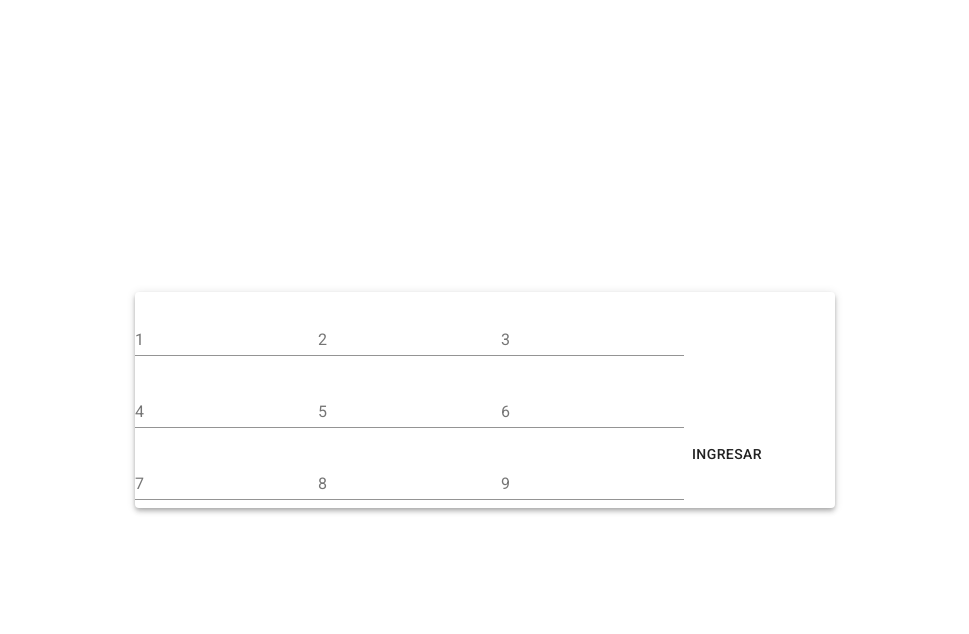
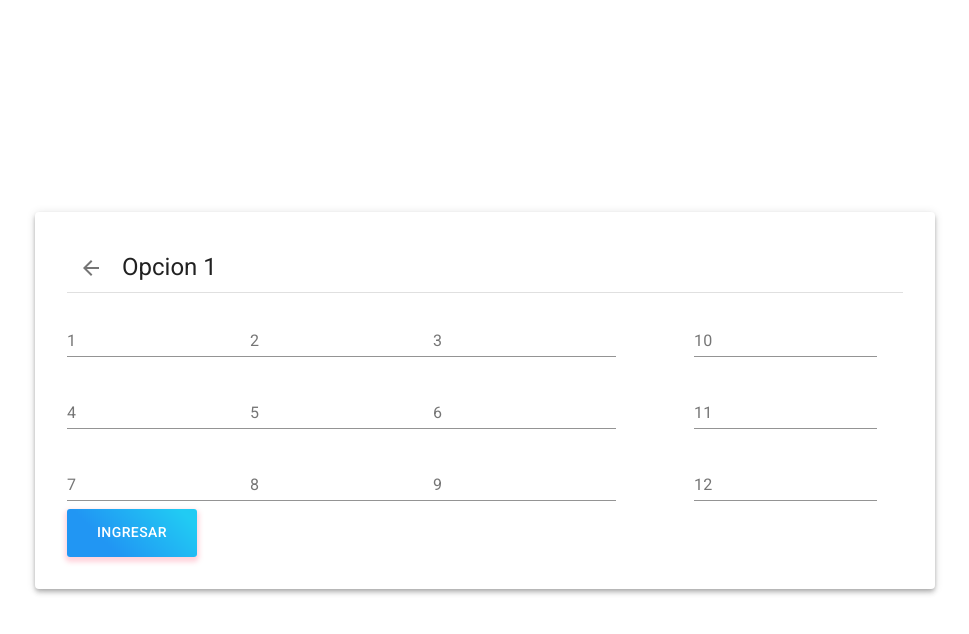
Before and after one commit to TatoBig/Proyecto-Algebra-Lineal, a Next.js app: page / in a window 1280 px wide. Both pictures are taken after a click on the button "OPCIÓN 1". Shown: the top 634 px of the page, without its empty margins (155-1124 px from the left). Built offline with nearby package versions, Linux system fonts and the light colour scheme.

Commit message:
Completada la opcion 1

```diff
--- /dev/null
+++ b/components/code/Opcion1.js
@@ -0,0 +1,102 @@
+import React from 'react'
+import { Grid, Button, Divider, Typography, Box, IconButton, makeStyles } from '@material-ui/core/'
+import { ArrowBack } from '@material-ui/icons/'
+import { useFunctions } from './Functions'
+import Input from '../visual/Input'
+import { useForm } from 'react-hook-form'
+import { create, all } from 'mathjs'
+import { useState } from 'react'
+import { SubmitButton } from '../visual/Buttons'
+
+const config = {}
+const math = create(all, config)
+
+const useStyles = makeStyles(theme => ({
+  title: {
+    padding: 7
+  }
+}))
+
+const Opcion1 = (props) => {
+  const { returnMenu } = props
+  const { invertirMatriz, multiplicarMatrices } = useFunctions()
+  const matriz3x3 = [1, 2, 3, 4, 5, 6, 7, 8, 9]
+  const matriz1x3 = [1, 2, 3]
+  const { handleSubmit, control, formState: { errors }, setValue } = useForm({
+
+    mode: 'onChange',
+  })
+  const classes = useStyles()
+
+  const onSubmit = (data) => {
+    let matrizA = []
+    let matrizB = []
+    let contador = 0
+    let contadorGeneral = 0
+    let fila = []
+    for (const casilla in data) {
+      console.log(`${data[casilla]}`);
+      fila.push(data[casilla])
+      contador++
+      contadorGeneral++
+      if (contadorGeneral < 10) {
+        if (contador === 3) {
+          contador = 0
+          matrizA.push(fila)
+          fila = []
+        }
+      } else {
+        if (contador === 3) {
+          fila.map(numero => {
+            let auxArray = [numero]
+            matrizB.push(auxArray)
+          })
+        }
+      }
+    }
+    console.log(matrizA)
+    console.log(matrizB)
+
+    const matrizAInvertida = invertirMatriz(matrizA)
+    console.log(multiplicarMatrices(matrizAInvertida, matrizB))
+  }
+
+  return (
+    <React.Fragment>
+      <Grid container spacing={0}>
+        <Grid item xs={9}>
+          {
+            matriz3x3.map((cell, index) => (
+              <Input
+                key={index}
+                error={errors.name}
+                control={control}
+                label={`${index + 1}`}
+                name={`c${index}`}
+              />
+            ))
+          }
+        </Grid>
+        <Grid item xs={3}>
+          {
+            matriz1x3.map((cell, index) => (
+              <Input
+                key={index}
+                error={errors.name}
+                control={control}
+                label={`${index + 10}`}
+                name={`c${index + 9}`}
+              />
+            ))
+          }
+        </Grid>
+      </Grid>
+      <SubmitButton
+        text="Ingresar"
+        onClick={handleSubmit(onSubmit)}
+      />
+    </React.Fragment>
+  )
+}
+
+export default Opcion1
--- a/components/code/option1.js
+++ b/components/code/Opcion2.js
@@ -1,23 +1,13 @@
-/* eslint-disable react-hooks/rules-of-hooks */
 import React from 'react'
 import Typography from '@material-ui/core/Typography'
-import { useFunctions } from './functions'
+import { useFunctions } from './Functions'
 import Button from '@material-ui/core/Button'
 import Input from '../visual/Input'
 import { useForm } from 'react-hook-form'
 
-
-const option1 = () => {
-  const {
-    identidad3,
-    identidad4,
-    sumaMatriz,
-    restaMatriz,
-    multiplicarMatriz,
-    reemplazarFila,
-    nuevaFuncion
-  } = useFunctions()
-  const matriz3x3 = [1, 2, 3, 4, 5, 6, 7, 8, 9]
+const Opcion2 = () => {
+  const { solveByGaussJordan } = useFunctions()
+  const matriz4x5 = [1, 2, 3, 4, 5, 6, 7, 8, 9, 10, 11, 12, 13, 14, 15, 16, 17, 18, 19, 20]
   const { handleSubmit, control, formState: { errors }, setValue } = useForm({
     mode: 'onChange',
   })
@@ -25,10 +15,25 @@ const option1 = () => {
   const onSubmit = (data) => {
     console.log(data)
   }
+
+
+  const resolve = () => {
+    let gaussJordanMatrix = [
+      [1, -2, 2, -3, 15],
+      [3, 4, -1, 1, -6],
+      [2, -3, 2, -1, 17],
+      [1, 1, -3, -2, -7]
+    ];
+
+    console.log(solveByGaussJordan(gaussJordanMatrix))
+    // let solvedMatrix = Gordan.solveByGaussJordan(gaussJordanMatrix);
+    // console.log(solvedMatrix)
+  }
+
   return (
     <React.Fragment>
       {
-        matriz3x3.map((cell, index) => (
+        matriz4x5.map((cell, index) => (
           <Input
             key={index}
             error={errors.name}
@@ -45,4 +50,4 @@ const option1 = () => {
   )
 }
 
-export default option1
+export default Opcion2
--- /dev/null
+++ b/components/code/Opcion3.js
@@ -0,0 +1,23 @@
+import React from 'react'
+import Button from '@material-ui/core/Button'
+
+const Opcion3 = () => {
+
+  const funcion = () => {
+    console.log('Podes hacer pruebas aqui en la funcion')
+  }
+
+  return (
+    <React.Fragment>
+      <h1>Aqui podes hacer todo lo de html</h1>
+      <h1>La altura se va automatica si vas escribiendo mas</h1>
+      <h1>El ancho si queres lo cambias en el index</h1>
+      <h1>En lo primero, useStyles, cambias width de Op3</h1>
+      <Button variant="outlined" color="default" onClick={() => funcion()}>
+        Boton por si queres probar algo
+      </Button>
+    </React.Fragment>
+  )
+}
+
+export default Opcion3
--- a/components/visual/Buttons.js
+++ b/components/visual/Buttons.js
@@ -2,8 +2,17 @@ import React from 'react'
 import { Button, makeStyles } from '@material-ui/core/'
 
 const useStyles = makeStyles(theme => ({
-  button: {
+  option: {
     background: 'linear-gradient(45deg, #FE6B8B 30%, #FF8E53 90%)',
+    border: 0,
+    borderRadius: 3,
+    boxShadow: '0 3px 5px 2px rgba(255, 105, 135, .3)',
+    color: 'white',
+    height: 48,
+    padding: '0 30px',
+  },
+  submit: {
+    background: 'linear-gradient(45deg, #2196F3 30%, #21CBF3 90%)',
     border: 0,
     borderRadius: 3,
     boxShadow: '0 3px 5px 2px rgba(255, 105, 135, .3)',
@@ -14,13 +23,25 @@ const useStyles = makeStyles(theme => ({
 }))
 
 export const OptionButton = (props) => {
-  const { text, onClick } = props
+  const { text, onClick, fullWidth } = props
   const classes = useStyles()
   return (
     <React.Fragment>
-      <Button className={classes.button} fullWidth onClick={onClick}>
+      <Button className={classes.option} fullWidth={fullWidth} onClick={onClick}>
         {text}
       </Button>
     </React.Fragment>
   )
 }
+
+export const SubmitButton = (props) => {
+  const { text, onClick, fullWidth } = props
+  const classes = useStyles()
+  return (
+    <React.Fragment>
+      <Button className={classes.submit} fullWidth={fullWidth} onClick={onClick}>
+        {text}
+      </Button>
+    </React.Fragment>
+  )
+}
--- /dev/null
+++ b/components/visual/Header.js
@@ -0,0 +1,33 @@
+import React from 'react'
+import { Grid, Button, Divider, Typography, Box, IconButton, makeStyles } from '@material-ui/core/'
+import { ArrowBack } from '@material-ui/icons/'
+
+const useStyles = makeStyles(theme => ({
+  title: {
+    padding: 7
+  }
+}))
+
+const Header = (props) => {
+  const { title, returnMenu } = props
+  const classes = useStyles()
+  return (
+    <React.Fragment>
+      <Box display="flex" flexDirection="row">
+        <Box>
+          <IconButton aria-label="delete" onClick={() => returnMenu()}>
+            <ArrowBack />
+          </IconButton>
+        </Box>
+        <Box className={classes.title}>
+          <Typography variant="h5" color="initial">
+            {title}
+          </Typography>
+        </Box>
+      </Box>
+      <Divider />
+    </React.Fragment>
+  )
+}
+
+export default Header
--- a/components/visual/Input.js
+++ b/components/visual/Input.js
@@ -1,8 +1,15 @@
 import React from 'react'
 import { Controller } from 'react-hook-form'
-import { TextField } from '@material-ui/core'
+import { TextField, Box, makeStyles } from '@material-ui/core'
+
+const useStyles = makeStyles((theme) => ({
+  input: {
+    width: 50,
+  }
+}))
 
 export default function FormInput(props) {
+  const classes = useStyles()
   const {
     className,
     control,
--- a/package.json
+++ b/package.json
@@ -14,7 +14,6 @@
     "@material-ui/lab": "^4.0.0-alpha.58",
     "framer-motion": "^4.1.17",
     "mathjs": "^9.4.2",
-    "matrix-js": "^1.5.1",
     "next": "11.0.0",
     "react": "17.0.2",
     "react-dom": "17.0.2",
--- a/pages/index.js
+++ b/pages/index.js
@@ -4,7 +4,10 @@ import { Button, Paper, makeStyles, Typography, Box, Grid, FormControlLabel, Swi
 import Card from '../components/visual/Card'
 import { OptionButton } from '../components/visual/Buttons'
 import { motion } from 'framer-motion'
-import Opcion1 from '../components/code/option1'
+import Opcion1 from '../components/code/Opcion1'
+import Opcion2 from '../components/code/Opcion2'
+import Opcion3 from '../components/code/Opcion3'
+import Header from '../components/visual/Header'
 
 const useStyles = makeStyles((theme) => ({
   root: {
@@ -14,7 +17,20 @@ const useStyles = makeStyles((theme) => ({
     width: '100%',
   },
   paper: {
-    width: 700
+    width: 700,
+    padding: theme.spacing(2)
+  },
+  paperOp1: {
+    width: 900,
+    padding: theme.spacing(4)
+  },
+  paperOp2: {
+    width: 1050,
+    padding: theme.spacing(4)
+  },
+  paperOp3: {
+    width: 700,
+    padding: theme.spacing(4)
   },
   svg: {
     width: 100,
@@ -29,7 +45,6 @@ const useStyles = makeStyles((theme) => ({
 
 export default function Home() {
   const [checked, setChecked] = useState(0)
-  const [showMenu, setShowMenu] = useState(true)
   const classes = useStyles()
 
   const handleChange = (check) => {
@@ -51,12 +66,14 @@ export default function Home() {
                 <Grid container spacing={3} direction="column">
                   <Grid item xs={12}>
                     <OptionButton
+                      fullWidth
                       onClick={() => handleChange(1)}
                       text="Opción 1"
                     />
                   </Grid>
                   <Grid item xs={12}>
                     <OptionButton
+                      fullWidth
                       onClick={() => handleChange(2)}
                       text="Opción 2"
                     />
@@ -64,8 +81,9 @@ export default function Home() {
                   </Grid>
                   <Grid item xs={12}>
                     <OptionButton
+                      fullWidth
                       onClick={() => handleChange(3)}
-                      text="Opción 2"
+                      text="Opción 3"
                     />
                   </Grid>
                 </Grid>
@@ -74,26 +92,30 @@ export default function Home() {
           </Paper>
         </Zoom>
         <Zoom in={checked === 1} mountOnEnter unmountOnExit>
-          <Paper elevation={4} className={classes.paper}>
-            <Opcion1/>
+          <Paper elevation={4} className={classes.paperOp1}>
+            <Header
+              returnMenu={() => handleChange(0)}
+              title="Opcion 1"
+            />
+            <Opcion1 />
           </Paper>
         </Zoom>
         <Zoom in={checked === 2} mountOnEnter unmountOnExit>
-          <Paper elevation={4} className={classes.paper}>
-            <Typography variant="h1" color="initial">Opción 2</Typography>
-            <OptionButton
-              text="Regresar"
-              onClick={() => handleChange(0)}
+          <Paper elevation={4} className={classes.paperOp2}>
+            <Header
+              returnMenu={() => handleChange(0)}
+              title="Opcion 2"
             />
+            <Opcion2 />
           </Paper>
         </Zoom>
         <Zoom in={checked === 3} mountOnEnter unmountOnExit>
-          <Paper elevation={4} className={classes.paper}>
-            <Typography variant="h1" color="initial">Opción 3</Typography>
-            <OptionButton
-              text="Regresar"
-              onClick={() => handleChange(0)}
+          <Paper elevation={4} className={classes.paperOp3}>
+            <Header
+              returnMenu={() => handleChange(0)}
+              title="Opcion 3"
             />
+            <Opcion3 />
           </Paper>
         </Zoom>
       </div>
```
Also changed, not shown: components/code/Functions.js (renamed from components/code/functions.js, +67 -16 lines), 1 other file (tests, documents, lock files or other folders).
